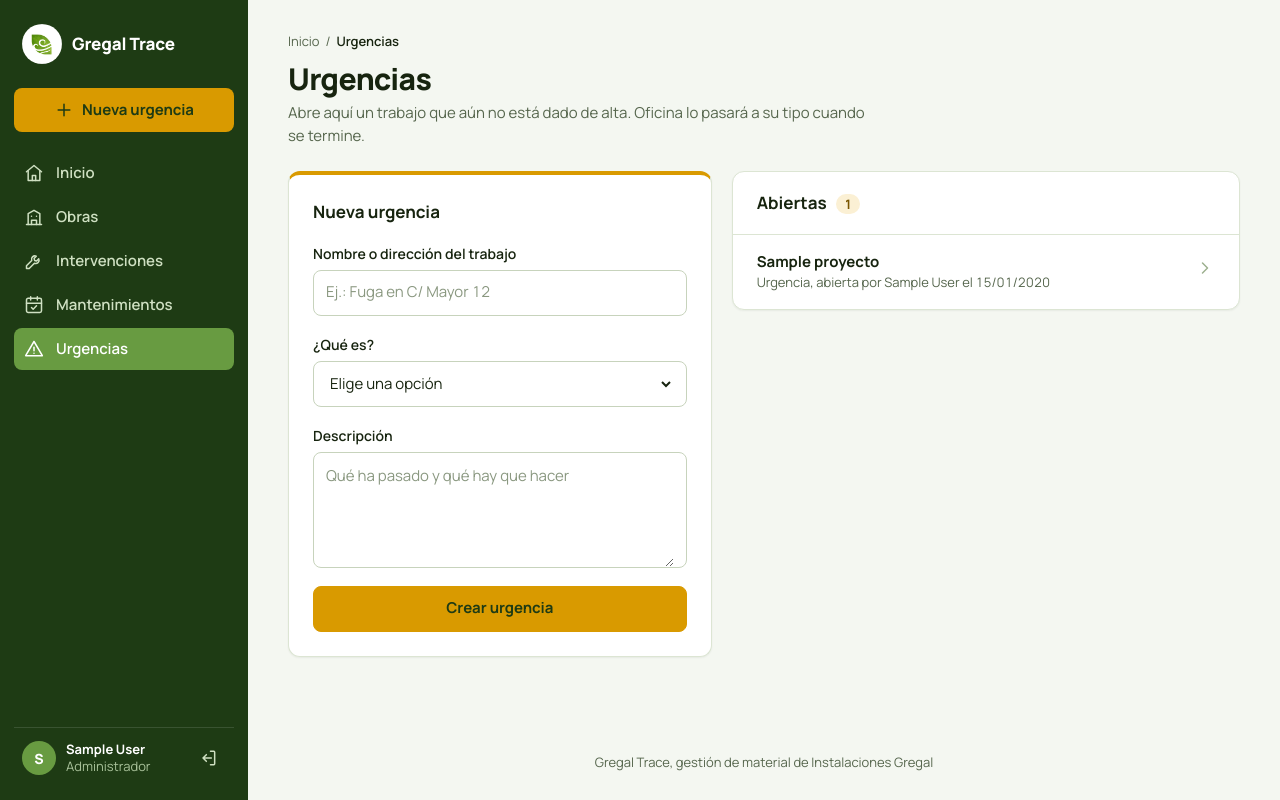
After one commit to DavidRiosV/TFG-Gregal_Trace, a Django app: page /urgencias/ in a window 1280 px wide. The commit adds this page. Run offline with Django 5.2, Linux system fonts and the light colour scheme; a user stored in the database is signed in; tables that the repository leaves empty hold one stand-in row (values such as "Sample post"); parts of the project's set-up code (start-up, migrations or seed data) failed here and were passed over.

Commit message:
Bloque 8.4: urgencias

```diff
--- a/gestion/forms.py
+++ b/gestion/forms.py
@@ -25,6 +25,27 @@ class RegistroForm(UserCreationForm):
         super().__init__(*args, **kwargs)
         # El nombre sale en cada apunte, así que es obligatorio
         self.fields['first_name'].required = True
+
+class UrgenciaForm(forms.ModelForm):
+    class Meta:
+        model = Proyecto
+        fields = ['nombre', 'tipo_destino', 'descripcion']
+        labels = {
+            'nombre': 'Nombre o dirección del trabajo',
+            'tipo_destino': '¿Qué es?',
+            'descripcion': 'Descripción',
+        }
+
+    def __init__(self, *args, **kwargs):
+        super().__init__(*args, **kwargs)
+        # Solo puede convertirse en Obra, Intervención o Mantenimiento, y es obligatorio
+        self.fields['tipo_destino'].choices = [
+            ('', 'Elige una opción'),
+            ('OBR', 'Obra'),
+            ('INT', 'Intervención'),
+            ('MAN', 'Mantenimiento'),
+        ]
+        self.fields['tipo_destino'].required = True
 
 class ProyectoForm(forms.ModelForm):
     class Meta:
--- a/gestion/templates/gestion/menu.html
+++ b/gestion/templates/gestion/menu.html
@@ -4,6 +4,13 @@
         <img src="{% static 'img/logo.png' %}" alt="" width="40" height="40">
         <span>Gregal Trace</span>
     </a>
+
+    {% if perms.gestion.add_proyecto %}
+        <a class="menu__urgencia" href="{% url 'urgencias' %}">
+            {% include "gestion/icono.html" with nombre="mas" %}
+            <span>Nueva urgencia</span>
+        </a>
+    {% endif %}
 
     <nav class="menu__lista">
         <a class="menu__enlace{% if seccion == 'inicio' %} menu__enlace--activo{% endif %}" href="{% url 'index' %}">
@@ -17,6 +24,10 @@
                 {% if tipo.en_proceso %}<span class="menu__contador" title="En proceso">{{ tipo.en_proceso }}</span>{% endif %}
             </a>
         {% endfor %}
+        <a class="menu__enlace{% if seccion == 'urgencias' %} menu__enlace--activo{% endif %}" href="{% url 'urgencias' %}">
+            {% include "gestion/icono.html" with nombre="urgencias" %}
+            <span>Urgencias</span>
+        </a>
     </nav>
 
     <div class="menu__usuario">
--- a/gestion/templates/gestion/menu_movil.html
+++ b/gestion/templates/gestion/menu_movil.html
@@ -7,4 +7,7 @@
             {% include "gestion/icono.html" with nombre=slug %}<span>{{ tipo.corto }}</span>
         </a>
     {% endfor %}
+    <a class="pestana pestana--urgencia{% if seccion == 'urgencias' %} pestana--activa{% endif %}" href="{% url 'urgencias' %}">
+        <span class="pestana__circulo">{% include "gestion/icono.html" with nombre="mas" %}</span><span>Urgencia</span>
+    </a>
 </nav>
--- /dev/null
+++ b/gestion/templates/gestion/urgencias.html
@@ -0,0 +1,66 @@
+{% extends "gestion/principal.html" %}
+
+{% block titulo %}Urgencias · Gregal Trace{% endblock %}
+
+{% block contenido %}
+<header class="pagina">
+    {% include "gestion/migas.html" with miga_actual="Urgencias" %}
+    <h1 class="pagina__titulo">Urgencias</h1>
+    <p class="pagina__texto">Abre aquí un trabajo que aún no está dado de alta. Oficina lo pasará a su tipo cuando se termine.</p>
+</header>
+
+<div class="dos-columnas">
+    <section class="panel panel--destacado">
+        <h2 class="panel__titulo">Nueva urgencia</h2>
+        <form method="post" action="{% url 'urgencias' %}" class="formulario" novalidate>
+            {% csrf_token %}
+
+            <div class="campo">
+                <label for="{{ formulario.nombre.id_for_label }}">{{ formulario.nombre.label }}</label>
+                <div class="entrada{% if formulario.nombre.errors %} entrada--error{% endif %}">
+                    <input type="text" name="{{ formulario.nombre.html_name }}" id="{{ formulario.nombre.id_for_label }}"
+                           value="{{ formulario.nombre.value|default_if_none:'' }}"
+                           maxlength="{{ formulario.nombre.field.max_length }}"
+                           placeholder="Ej.: Fuga en C/ Mayor 12" required>
+                </div>
+                {% for error in formulario.nombre.errors %}<p class="error-campo">{{ error }}</p>{% endfor %}
+            </div>
+
+            {% include "gestion/campo_widget.html" with campo=formulario.tipo_destino %}
+
+            <div class="campo">
+                <label for="{{ formulario.descripcion.id_for_label }}">{{ formulario.descripcion.label }}</label>
+                <div class="entrada">
+                    <textarea name="{{ formulario.descripcion.html_name }}" id="{{ formulario.descripcion.id_for_label }}"
+                              rows="4" placeholder="Qué ha pasado y qué hay que hacer">{{ formulario.descripcion.value|default_if_none:'' }}</textarea>
+                </div>
+            </div>
+
+            <button type="submit" class="boton boton--urgencia">Crear urgencia</button>
+        </form>
+    </section>
+
+    <section class="panel panel--lista">
+        <h2 class="panel__titulo panel__titulo--con-margen">Abiertas <span class="panel__contador">{{ urgencias|length }}</span></h2>
+        <ul class="filas">
+            {% for urgencia in urgencias %}
+                <li>
+                    <a class="fila" href="{% url 'detalle_proyecto' urgencia.pk %}">
+                        <span class="fila__principal">
+                            <span class="fila__titulo">{{ urgencia.nombre }}</span>
+                            <span class="fila__meta">
+                                {{ urgencia.get_tipo_destino_display }}, abierta por
+                                {{ urgencia.creado_por.get_full_name|default:urgencia.creado_por.username|default:"un usuario eliminado" }}
+                                el {{ urgencia.fecha_inicio|date:"d/m/Y" }}
+                            </span>
+                        </span>
+                        <span class="fila__flecha">{% include "gestion/icono.html" with nombre="siguiente" %}</span>
+                    </a>
+                </li>
+            {% empty %}
+                <li class="vacio"><p>No hay urgencias abiertas.</p></li>
+            {% endfor %}
+        </ul>
+    </section>
+</div>
+{% endblock %}
--- a/gestion/urls.py
+++ b/gestion/urls.py
@@ -9,5 +9,6 @@ urlpatterns = [
     re_path(r'^proyectos/(?P<tipo>obras|intervenciones|mantenimientos)/nuevo/$', views.proyecto_crear, name='proyecto_crear'),
     path('proyecto/<int:pk>/editar/', views.proyecto_editar, name='proyecto_editar'),
     path('proyecto/<int:pk>/eliminar/', views.proyecto_eliminar, name='proyecto_eliminar'),
-        path('proyecto/<int:pk>/estado/', views.cambiar_estado, name='cambiar_estado'),
+    path('proyecto/<int:pk>/estado/', views.cambiar_estado, name='cambiar_estado'),
+    path('urgencias/', views.urgencias, name='urgencias'),
 ]
--- a/gestion/views.py
+++ b/gestion/views.py
@@ -3,10 +3,12 @@ from django.contrib.auth import login
 from django.contrib.auth.models import Group
 from django.shortcuts import get_object_or_404, redirect, render
 from django.contrib.auth.decorators import permission_required
+from django.urls import reverse
 from datetime import date, datetime
 
-from .forms import RegistroForm,ProyectoForm
+from .forms import RegistroForm,ProyectoForm,UrgenciaForm
 from .models import Oficina, Operario, Proyecto, Usuario
+
 
 # Apartados de listado: traduce la palabra de la URL al código guardado en la base de datos
 TIPOS = {
@@ -62,6 +64,7 @@ def lista_proyectos(request, tipo):
         'seccion': tipo,
         'nav_tipos': datos_menu(),
     })
+
 def slug_del_tipo(proyecto):
     # Apartado al que pertenece el proyecto ('obras', 'intervenciones'...); None si es una urgencia
     for slug, datos in TIPOS.items():
@@ -91,7 +94,7 @@ def detalle_proyecto(request, pk):
         'horas': horas,
         'slug_volver': slug_volver,
         'nav_tipos': datos_menu(),
-        'seccion': slug_volver,
+        'seccion': slug_volver or 'urgencias',
     })
 
 @permission_required('gestion.add_proyecto')
@@ -141,7 +144,7 @@ def proyecto_editar(request, pk):
         'slug_volver': slug,
         'texto_volver': proyecto.get_tipo_display(),
         'nav_tipos': datos_menu(),
-        'seccion': slug,
+        'seccion': slug or 'urgencias',
     })
 
 @permission_required('gestion.delete_proyecto')
@@ -161,7 +164,8 @@ def proyecto_eliminar(request, pk):
 
     if slug:
         return redirect('lista_proyectos', tipo=slug)
-    return redirect('index')
+    # Si no tiene apartado es que era una urgencia
+    return redirect('urgencias')
 
 @permission_required('gestion.change_proyecto')
 def cambiar_estado(request, pk):
@@ -174,8 +178,37 @@ def cambiar_estado(request, pk):
         else:
             proyecto.estado = 'TER'
             proyecto.fecha_fin = date.today()
+            # Una urgencia terminada pasa al tipo que se eligió al abrirla, con todos sus apuntes
+            if proyecto.tipo == 'URG' and proyecto.tipo_destino:
+                proyecto.tipo = proyecto.tipo_destino
+                proyecto.save()
+                # Se lleva a Oficina al listado donde ha quedado, con el filtro Terminados
+                return redirect(reverse('lista_proyectos', args=[slug_del_tipo(proyecto)]) + '?estado=TER')
         proyecto.save()
     return redirect('detalle_proyecto', pk=proyecto.pk)
+
+@permission_required('gestion.add_proyecto')
+def urgencias(request):
+    if request.method == 'POST':
+        formulario = UrgenciaForm(request.POST)
+        if formulario.is_valid():
+            urgencia = formulario.save(commit=False)
+            # El tipo y el autor no salen en el formulario: los pone la vista
+            urgencia.tipo = 'URG'
+            urgencia.creado_por = request.user
+            urgencia.save()
+            return redirect('urgencias')
+    else:
+        formulario = UrgenciaForm()
+
+    abiertas = Proyecto.objects.filter(tipo='URG', estado='PRO').select_related('creado_por').order_by('-fecha_inicio', '-id')
+
+    return render(request, 'gestion/urgencias.html', {
+        'formulario': formulario,
+        'urgencias': abiertas,
+        'nav_tipos': datos_menu(),
+        'seccion': 'urgencias',
+    })
 
 def registrar_usuario(request):
     # Si ya ha iniciado sesión no tiene sentido registrarse
```
Also changed, not shown: gestion/templates/gestion/detalle_proyecto.html (+15 -1 lines), gestion/templates/gestion/proyecto_form.html (+3 -7 lines).
